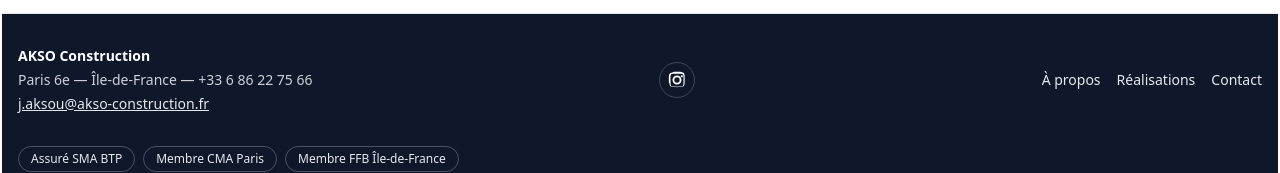
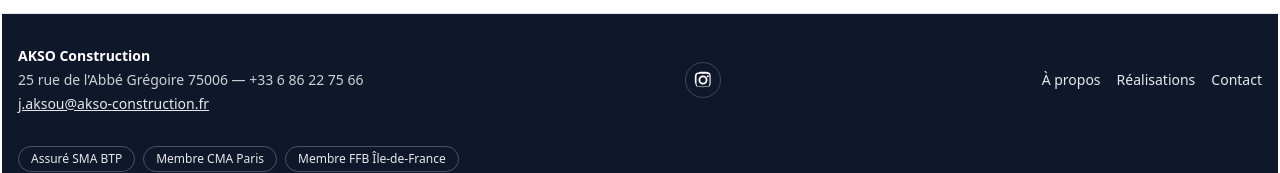
Before and after one commit to ChawkiSLIMANI/site-btp, a Next.js app: page /services in a window 1280 px wide. Shown: the part 1856-2029 px from the top of the page. Built offline with nearby package versions, Linux system fonts and the light colour scheme.

Commit message:
Update Adress + Erase Entreprise from realisations details

```diff
--- a/src/components/realisations/RealisationCard.tsx
+++ b/src/components/realisations/RealisationCard.tsx
@@ -71,7 +71,7 @@ export default function RealisationCard({ r }: { r: Realisation }) {
               {r.meta?.moa && (<><dt className="text-gray-500">Maître d’ouvrage</dt><dd>{r.meta.moa}</dd></>)}
               {r.meta?.moe && (<><dt className="text-gray-500">Maître d’œuvre</dt><dd>{r.meta.moe}</dd></>)}
               {r.meta?.bet && (<><dt className="text-gray-500">BET / Économiste</dt><dd>{r.meta.bet}</dd></>)}
-              {r.meta?.eg && (<><dt className="text-gray-500">Entreprise</dt><dd>{r.meta.eg}</dd></>)}
+              {/* {r.meta?.eg && (<><dt className="text-gray-500">Entreprise</dt><dd>{r.meta.eg}</dd></>)} */}
               {r.meta?.amount && (<><dt className="text-gray-500">Montant</dt><dd>{r.meta.amount}</dd></>)}
               {r.meta?.duration && (<><dt className="text-gray-500">Durée</dt><dd>{r.meta.duration}</dd></>)}
             </dl>
--- a/src/lib/constants.ts
+++ b/src/lib/constants.ts
@@ -16,7 +16,7 @@ export const SITE: SiteSettings = {
     "Construction & rénovation tous corps d’état — pilotage rigoureux, transparence et qualité durable",
   phone: "+33 6 86 22 75 66",
   email: "j.aksou@akso-construction.fr",
-  address: "Paris 6e — Île-de-France",
+  address: "25 rue de l’Abbé Grégoire 75006",
   hours: "Lun–Ven : 8h–18h",
   areas: ["Paris", "Hauts-de-Seine", "Seine-Saint-Denis", "Val-de-Marne"],
   socials: [
```
